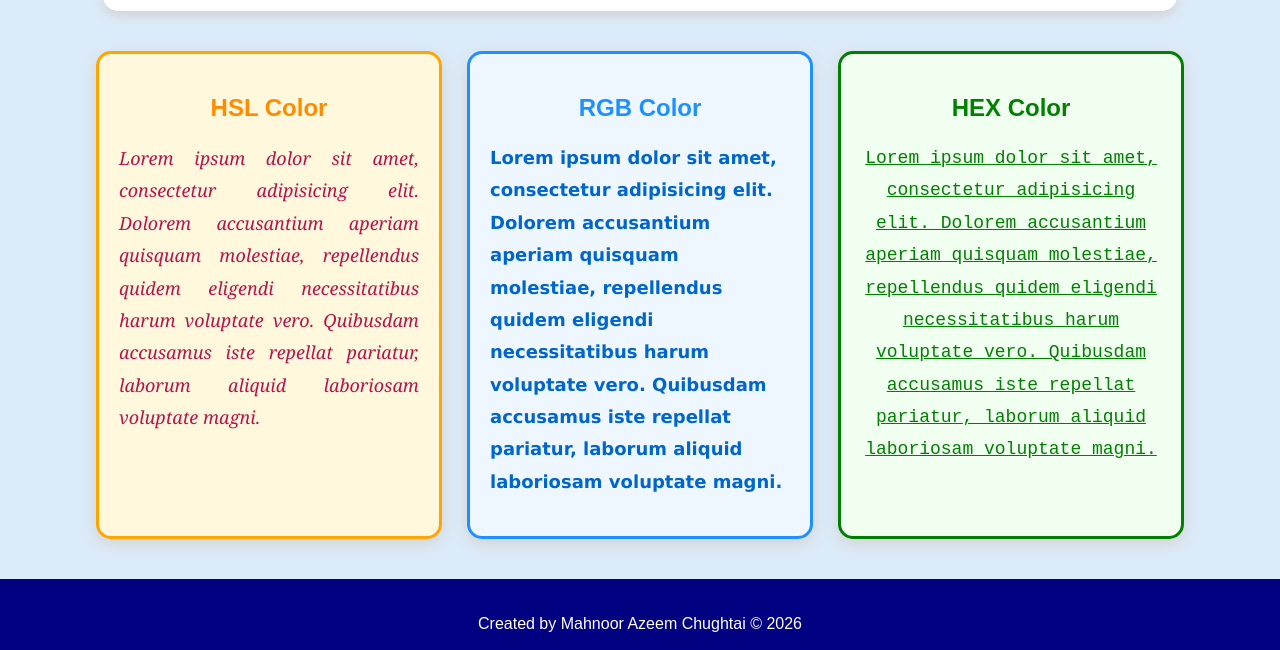
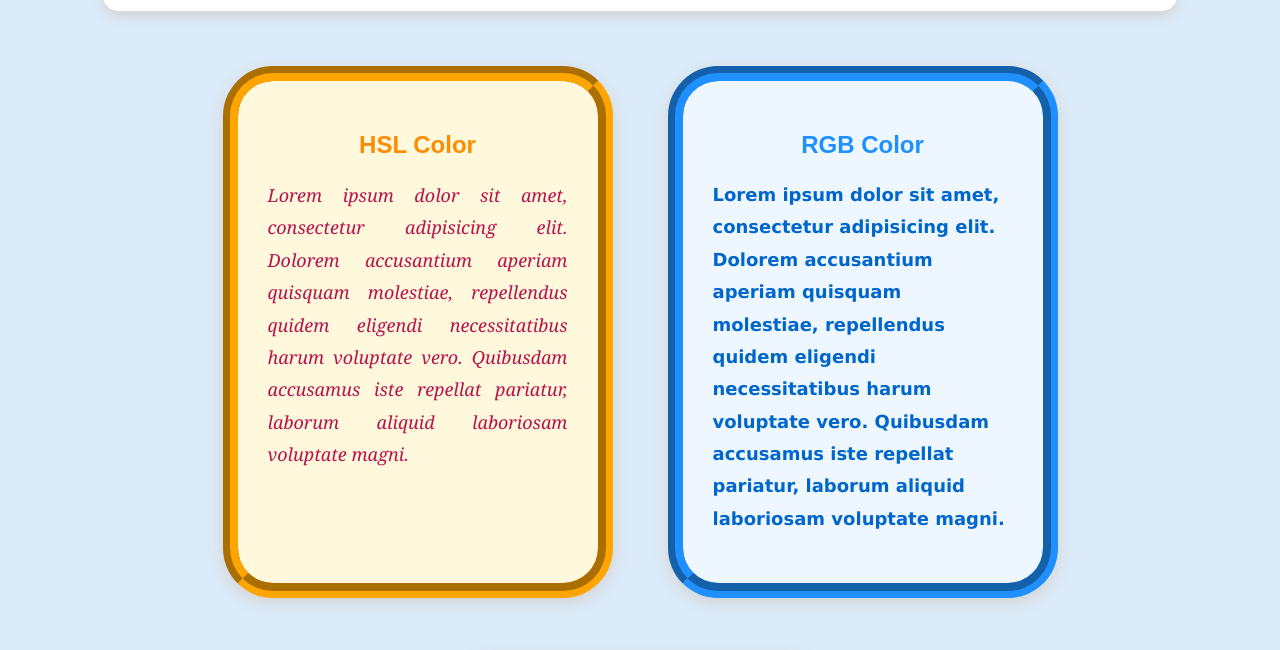
Before and after one commit to Mahnoor-Azeem27/css-first-assignment, a plain HTML site: page index.html in a window 1280 px wide. Shown: the part 492-1142 px from the top of the page. Drawn offline with Linux system fonts and the light colour scheme.

Commit message:
updated file css

```diff
--- a/style.css
+++ b/style.css
@@ -1,4 +1,5 @@
-/* TEST !@# */
+/* TEST 123 */
+
 /* Page Styling */
 
 body {
@@ -85,6 +86,12 @@ h1 {
 .box1 {
     background-color: #FFF8DC;
     border-color: orange;
+    border-radius: 50px;
+    border-style: groove;
+    border-width: 15px;
+    padding: 30px;
+    margin: 15px;
+
 }
 
 .box1 h2 {
@@ -105,6 +112,11 @@ h1 {
 .box2 {
     background-color: #EEF7FF;
     border-color: dodgerblue;
+     border-radius: 50px;
+    border-style: groove;
+    border-width: 15px;
+    padding: 30px;
+    margin: 15px;
 }
 
 .box2 h2 {
@@ -125,6 +137,11 @@ h1 {
 .box3 {
     background-color: #F1FFF1;
     border-color: green;
+     border-radius: 50px;
+    border-style: groove;
+    border-width: 15px;
+    padding: 30px;
+    margin: 15px;
 }
 
 .box3 h2 {
```
